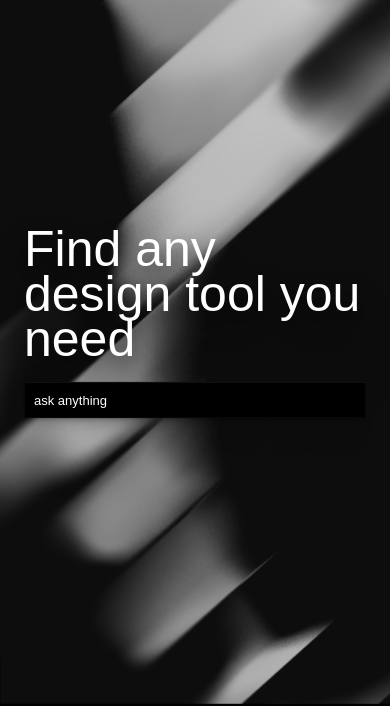
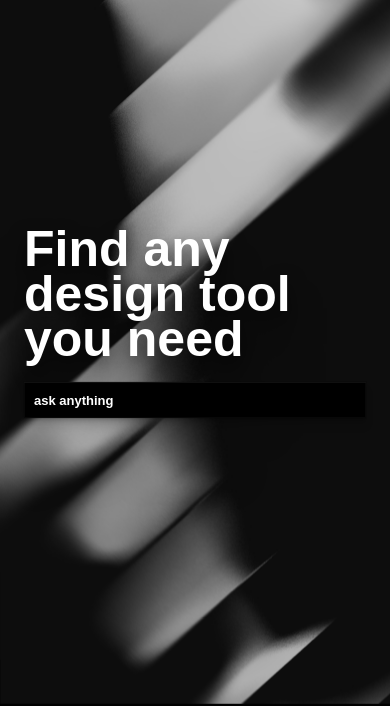
Before and after one commit to atharv-rem/design-index-3.0, an Astro site: page / in a window 390 px wide. Shown: the part 140-846 px from the top of the page. Built offline with nearby package versions, Linux system fonts and the light colour scheme; Astro itself is replaced by a stand-in of ours.

Commit message:
feat: update typography styles for header and prompt text in homepage

```diff
--- a/src/pages/index.astro
+++ b/src/pages/index.astro
@@ -29,11 +29,11 @@ const socialLinks = [
 		<HomeScrollFade client:load />
 		<main class="pointer-events-none relative z-30 flex min-h-screen items-center justify-center px-6 pt-20">
 			<div class="flex h-auto w-full flex-col items-center justify-center">
-				<h1 class="font-sans text-left md:text-center text-[50px] leading-[45px] md:leading-0 font-medium text-white md:text-[40px] [text-shadow:0_205px_57px_rgba(0,0,0,0.01),0_131px_52px_rgba(0,0,0,0.09),0_74px_44px_rgba(0,0,0,0.30),0_33px_33px_rgba(0,0,0,0.51),0_8px_18px_rgba(0,0,0,0.59)]">
+				<h1 class="font-kal text-left md:text-center text-[50px] leading-[45px] md:leading-0 font-semibold text-white md:text-[40px] [text-shadow:0_205px_57px_rgba(0,0,0,0.01),0_131px_52px_rgba(0,0,0,0.09),0_74px_44px_rgba(0,0,0,0.30),0_33px_33px_rgba(0,0,0,0.51),0_8px_18px_rgba(0,0,0,0.59)]">
 					Find any design tool you need
 				</h1>
 				<div class="shadow-everywhere mt-[20px] md:mt-[40px] h-auto w-full max-w-[400px] bg-black px-2.5 py-1.5 text-left">
-					<span class="font-sans text-[13px] leading-0 text-white font-medium">ask anything</span>
+					<span class="font-kal text-[13px] leading-0 text-white font-semibold">ask anything</span>
 				</div>
 			</div>
 		</main>
```
